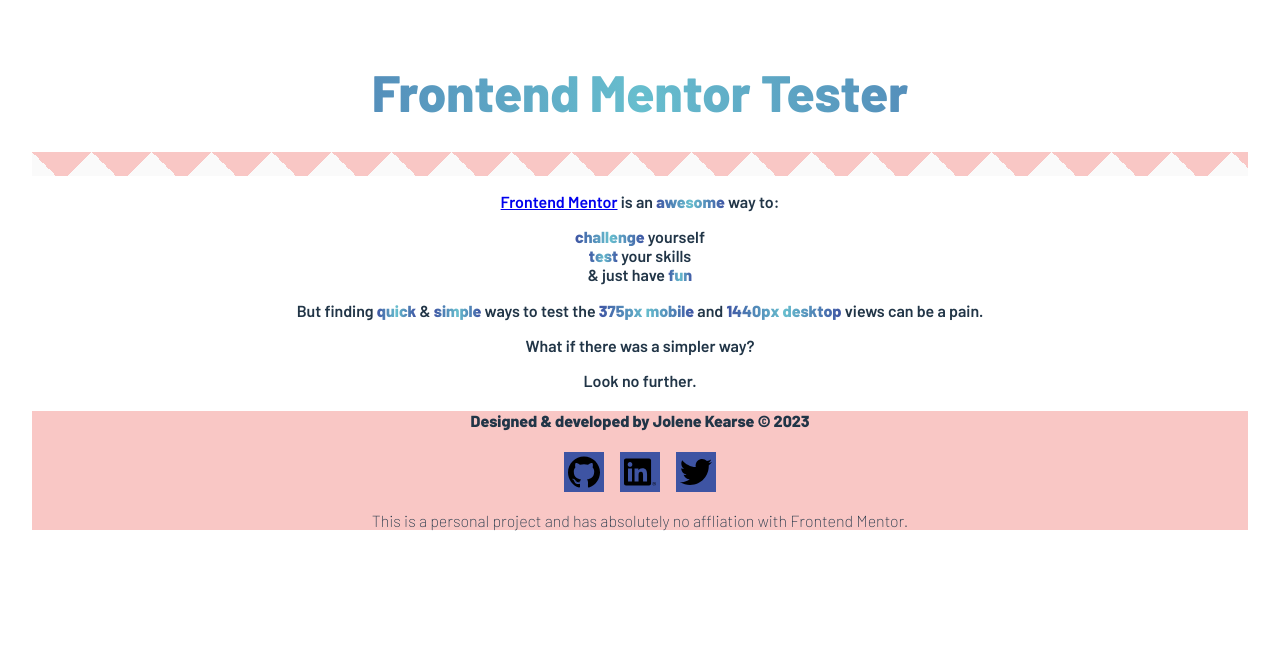
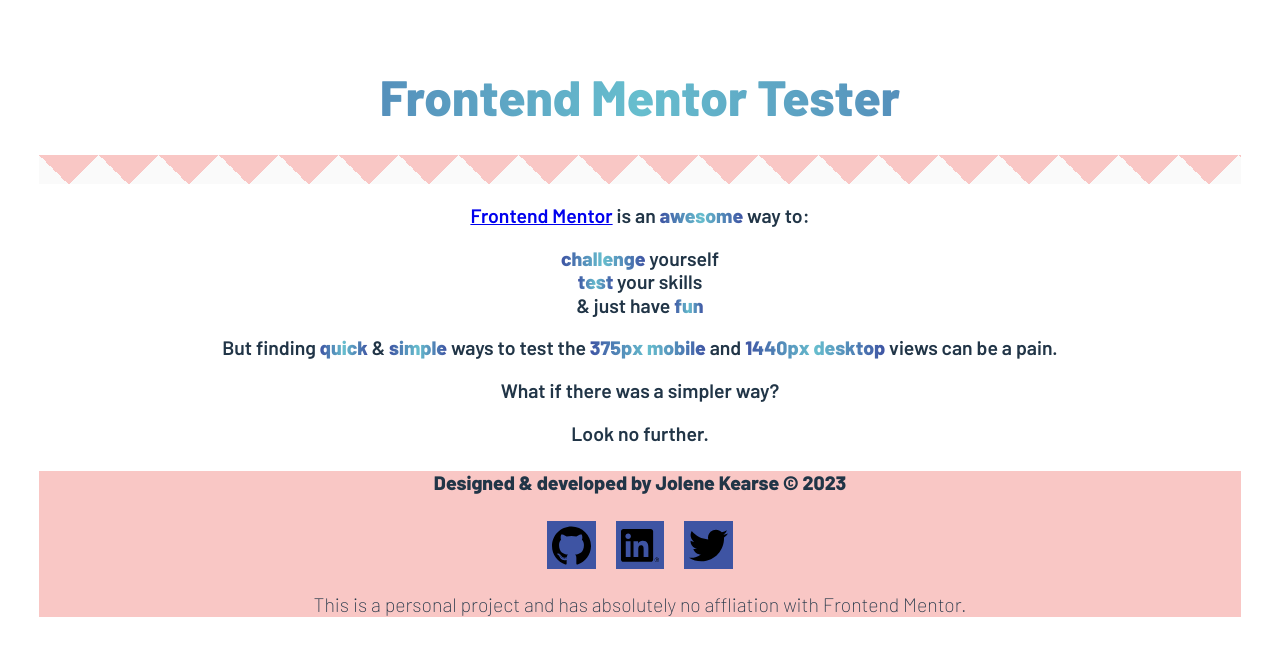
Before and after one commit to JoleneKearse/frontend-mentor-tester, a React (Vite) app in the folder fem-tester/: page / in a window 1280 px wide. Shown: the top 656 px of the page. Built offline with nearby package versions, Linux system fonts and the light colour scheme.

Commit message:
feat: set font-size

```diff
--- a/fem-tester/src/index.css
+++ b/fem-tester/src/index.css
@@ -10,6 +10,7 @@
   --gradient-img: linear-gradient(to top, #f0f0f0, #d1d1d1);
   --gradient-title: linear-gradient(to right, var(--clr-accent-blue), var(--clr-accent-aqua), var(--clr-accent-pink), var(--clr-accent-red));
 
+  font-size: clamp(1.0625rem, 0.5069rem + 0.8889vw, 1.5625rem);
   font-family: 'Barlow', sans-serif;
   line-height: 1.2;
   font-weight: 400;
@@ -54,8 +55,8 @@
 /* TYPOGRAPHY */
 
 .title {
-  font-size: 3.2em;
-  line-height: 1;
+  font-size: clamp(2.5rem, 1.5278rem + 1.5556vw, 3.375rem);
+  line-height: 1
 }
 
 .intro,
```
